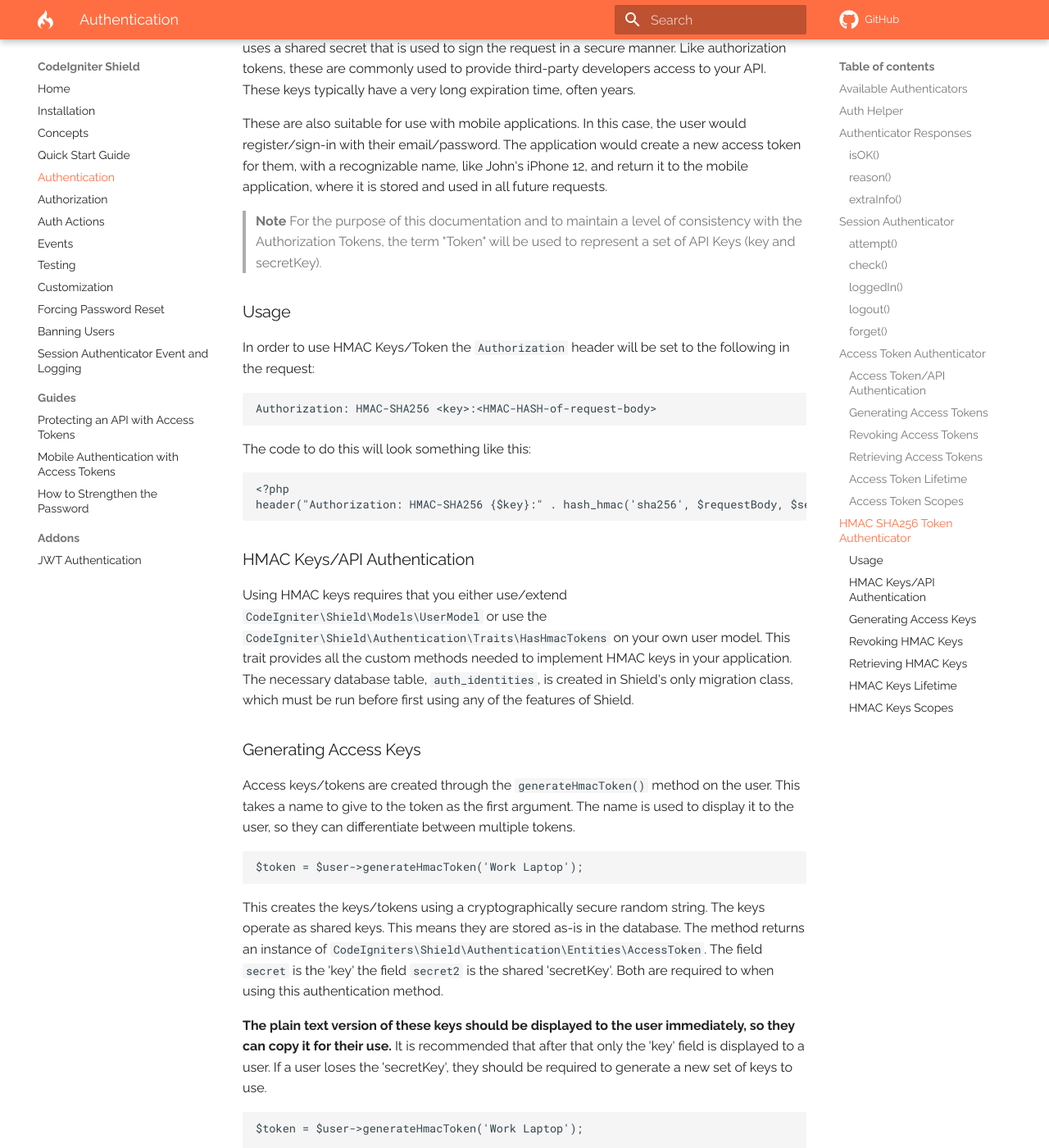
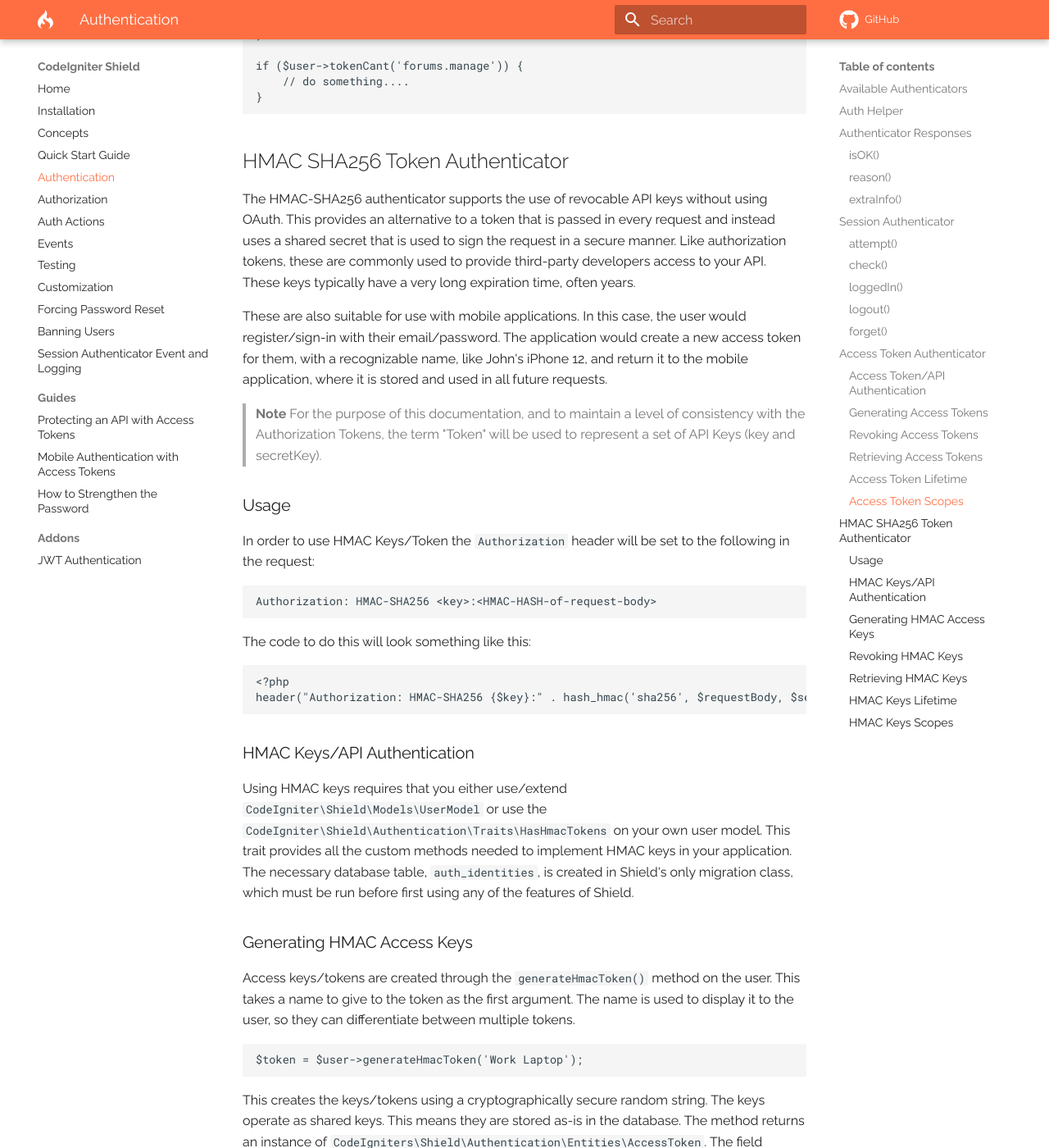
Before and after one commit to codeigniter4/shield, an MkDocs documentation site: the page built from docs/authentication.md, in a window 1280 px wide and 1400 px high, scrolled down 6979 px. Shown: the whole window at 82% size. Built offline with MkDocs 1.6.1 and Material for MkDocs 9.7.7, drawn with Linux system fonts in a browser that asks for light colours; comment, search, counter and statistics services are not loaded; a style sheet for code colours, icons or effects is not loaded; some of the changed text lies outside the part shown.

Commit message:
Added ToC entries.
Signed-off-by: tswagger <tim@renowne.com>

```diff
--- a/docs/authentication.md
+++ b/docs/authentication.md
@@ -20,6 +20,13 @@
     - [Retrieving Access Tokens](#retrieving-access-tokens)
     - [Access Token Lifetime](#access-token-lifetime)
     - [Access Token Scopes](#access-token-scopes)
+  - [HMAC SHA256 Token Authenticator](#hmac-sha256-token-authenticator)
+    - [HMAC Keys/API Authentication](#hmac-keysapi-authentication)
+    - [Generating HMAC Access Keys](#generating-hmac-access-keys)
+    - [Revoking HMAC Keys](#revoking-hmac-keys)
+    - [Retrieving HMAC Keys](#retrieving-hmac-keys)
+    - [HMAC Keys Lifetime](#hmac-keys-lifetime)
+    - [HMAC Keys Scopes](#hmac-keys-scopes)
 
 Authentication is the process of determining that a visitor actually belongs to your website,
 and identifying them. Shield provides a flexible and secure authentication system for your
@@ -316,8 +323,8 @@ with their email/password. The application would create a new access token for t
 name, like John's iPhone 12, and return it to the mobile application, where it is stored and used
 in all future requests.
 
-> **Note** For the purpose of this documentation and to maintain a level of consistency with the Authorization Tokens,
-the term "Token" will be used to represent a set of API Keys (key and secretKey).
+> **Note** For the purpose of this documentation, and to maintain a level of consistency with the Authorization Tokens,
+> the term "Token" will be used to represent a set of API Keys (key and secretKey).
 
 ### Usage
 In order to use HMAC Keys/Token the `Authorization` header will be set to the following in the request:
@@ -341,7 +348,7 @@ provides all the custom methods needed to implement HMAC keys in your applicatio
 database table, `auth_identities`, is created in Shield's only migration class, which must be run
 before first using any of the features of Shield.
 
-### Generating Access Keys
+### Generating HMAC Access Keys
 
 Access keys/tokens are created through the `generateHmacToken()` method on the user. This takes a name to
 give to the token as the first argument. The name is used to display it to the user, so they can
```
